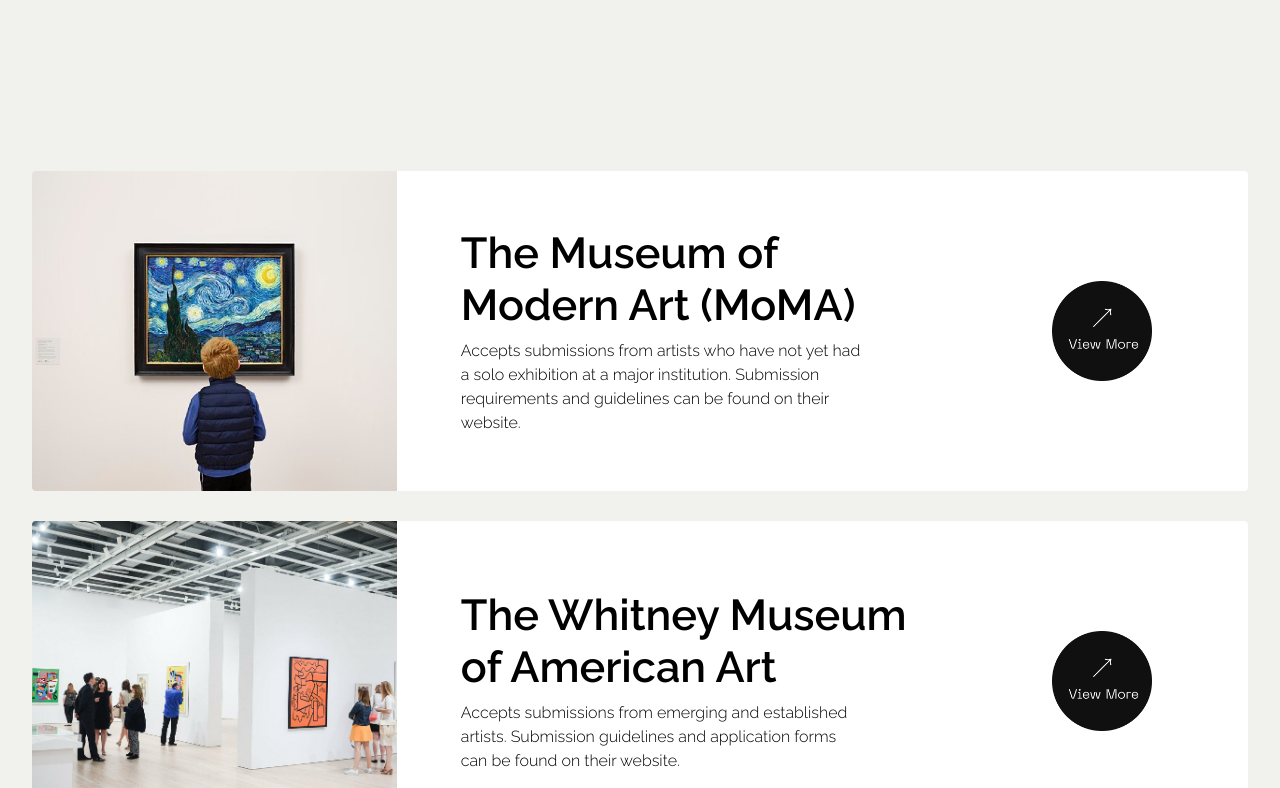
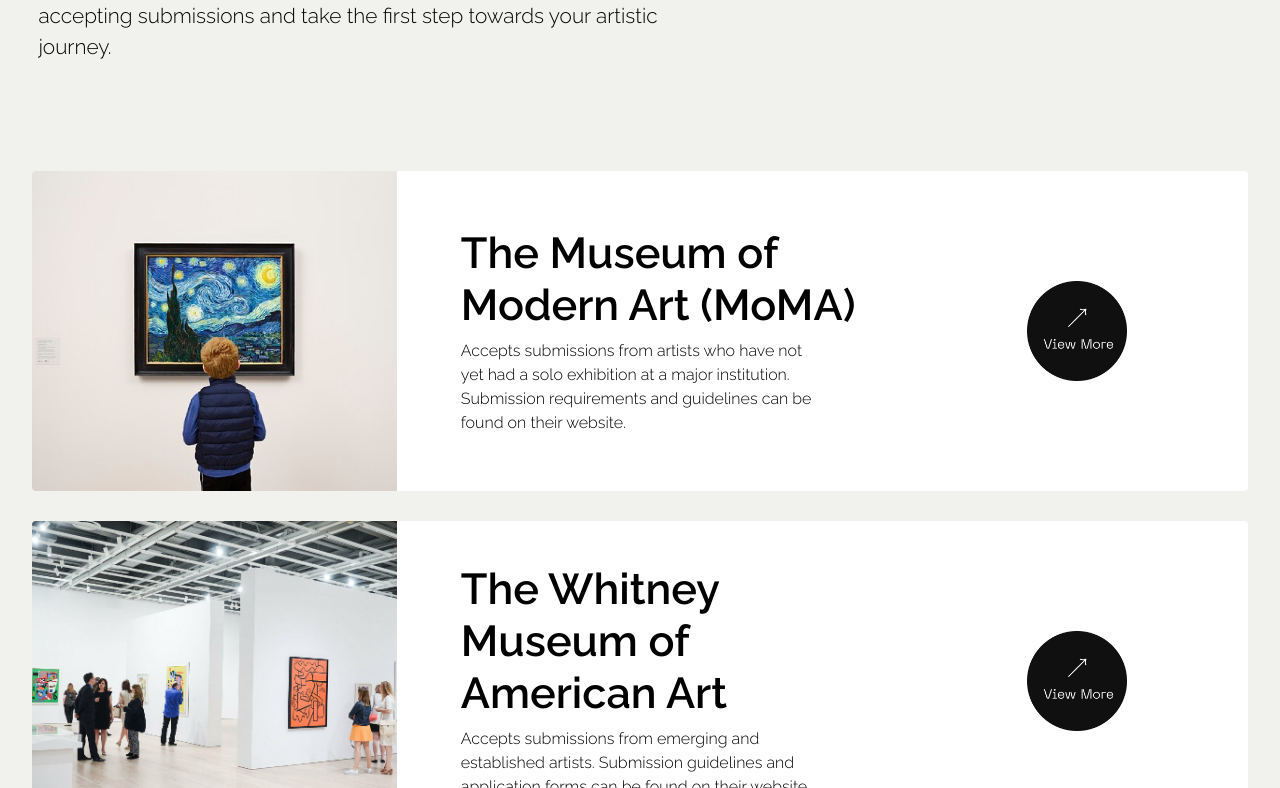
Before and after one commit to madhurasekar9/Exploration, a plain HTML site: page index.html in a window 1280 px wide. Shown: the part 693-1481 px from the top of the page. Drawn offline with Linux system fonts and the light colour scheme.

Commit message:
Update style.css

```diff
--- a/style.css
+++ b/style.css
@@ -39,7 +39,7 @@
 /* Set hero content to left align below the image */
 .hero-content {
   position: absolute;
-  top: 60vh;
+  top: 62vh;
   left: 0;
   width: 100%;
   margin-left: 3%;
@@ -54,11 +54,12 @@
 }
 
 .hero-content h2 {
-  font-size: 1rem;
+  font-size: 1.3rem;
   color: #000;
-  width: 40%;
+  width: 50%;
   font-weight: 300;
-  line-height: 150%;}
+  line-height: 150%;
+margin-top: 5px;}
 
 
   .card {
@@ -119,11 +120,11 @@
 
   /* Set arrow div to have fixed size and center arrow image */
   .card-arrow {
-    width: 100px;
-    height: 100px;
+    width: 150px;
+    height: 150px;
     display: flex;
-    justify-content: left;
-    align-items: left;
+    justify-content: center;
+    align-items: center;
     margin-right: 6em;
 
   }
@@ -132,6 +133,13 @@
     width: 100px;
     height: 100px;
   }
+
+  .card-arrow img:hover{
+    width: 150px;
+    height: 150px;
+
+  }
+
 
   footer {
     background-color: black;
@@ -185,7 +193,6 @@
     width: 80%;
 
   }
-
 
 
 @media (max-width: 767px) {
@@ -266,6 +273,12 @@
   height: 60px;
 }
 
+.card-arrow img:hover{
+  width: 60px;
+  height: 60px;
+
+}
+
 
 
 }
```
